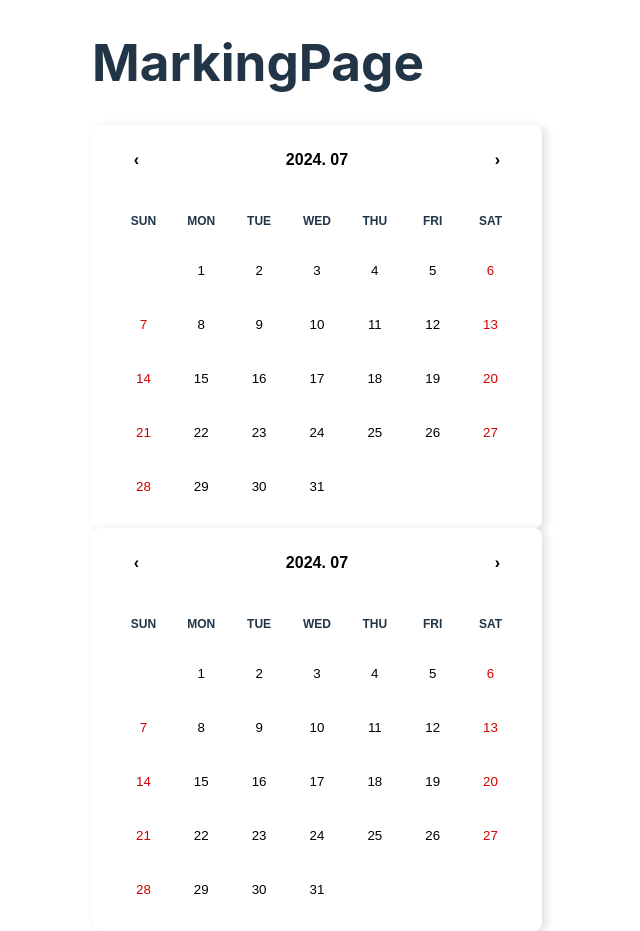
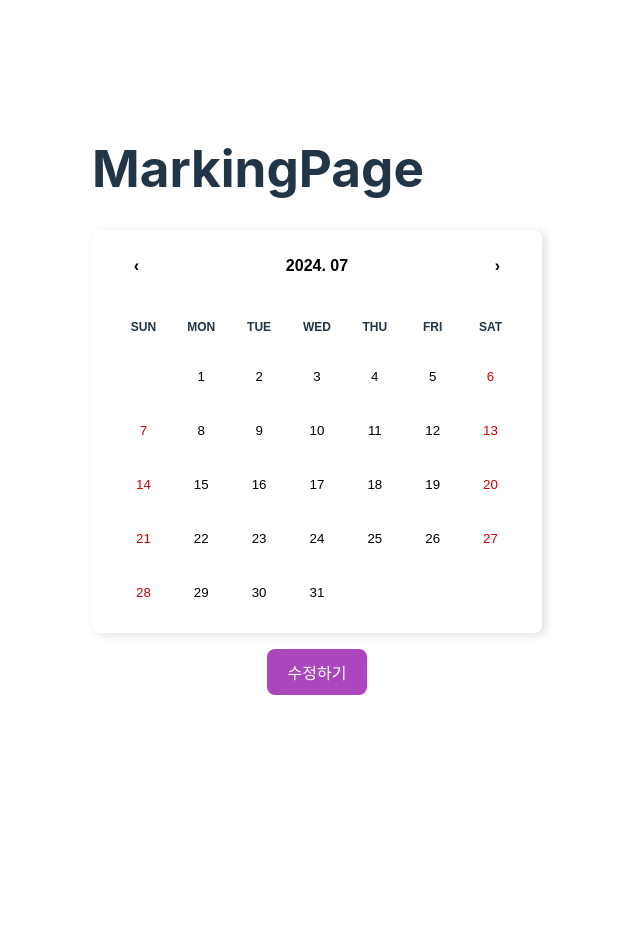
Before and after one commit to handong-app/project-t, a React (Vite) app: page /m/ABCDE in a window 1280 px wide. Shown: the whole page, without its empty margins (323-963 px from the left). After the commit the page ends 800 px from the top, so only its background shows below. Built offline with nearby package versions, Linux system fonts and the light colour scheme.

Commit message:
feat: mode toggle

```diff
--- a/src/pages/SurveyPage.jsx
+++ b/src/pages/SurveyPage.jsx
@@ -2,6 +2,7 @@ import moment from "moment";
 import React, { useState } from "react";
 import Calendar from "react-calendar";
 import MarkCalendar from "../components/MarkCalendar";
+import styled from "styled-components";
 
 const sampleData = [
   {
@@ -15,27 +16,55 @@ const sampleData = [
 ];
 
 function SurveyPage() {
+  const [editMode, setEditMode] = useState(false);
+  const [mySelectedDate, setMySelectedDate] = useState([]);
+
   const reservedDates = {};
   sampleData.map((markUserData) =>
     markUserData.date.map((date) => {
       reservedDates[date] = [...(reservedDates[date] || []), markUserData.id];
     })
   );
+
+  const toggleMode = () => {
+    setEditMode((prev) => !prev);
+  };
+
   console.log(reservedDates);
 
   return (
     <div>
       <h1>MarkingPage</h1>
-      <MarkCalendar
-        readOnly={true}
-        selectedDates={Object.keys(reservedDates)}
-      />
-      <MarkCalendar
-        readOnly={false}
-        selectedDates={Object.keys(reservedDates)}
-      />
+      {editMode ? (
+        <MarkCalendar
+          readOnly={false}
+          selectedDates={mySelectedDate}
+          setSelectedDate={setMySelectedDate}
+        />
+      ) : (
+        <MarkCalendar
+          readOnly={true}
+          selectedDates={Object.keys(reservedDates)}
+        />
+      )}
+
+      <ButtonContainer>
+        <Button onClick={toggleMode}>{editMode ? "저장" : "수정"}하기</Button>
+      </ButtonContainer>
     </div>
   );
 }
 
+const ButtonContainer = styled.div`
+  margin-top: 16px;
+  text-align: center;
+`;
+
+const Button = styled.button`
+  background-color: ${(props) =>
+    props.readOnly ? "grey" : props.theme.colors.purple400};
+  font-weight: bold;
+  color: white;
+`;
+
 export default SurveyPage;
```
